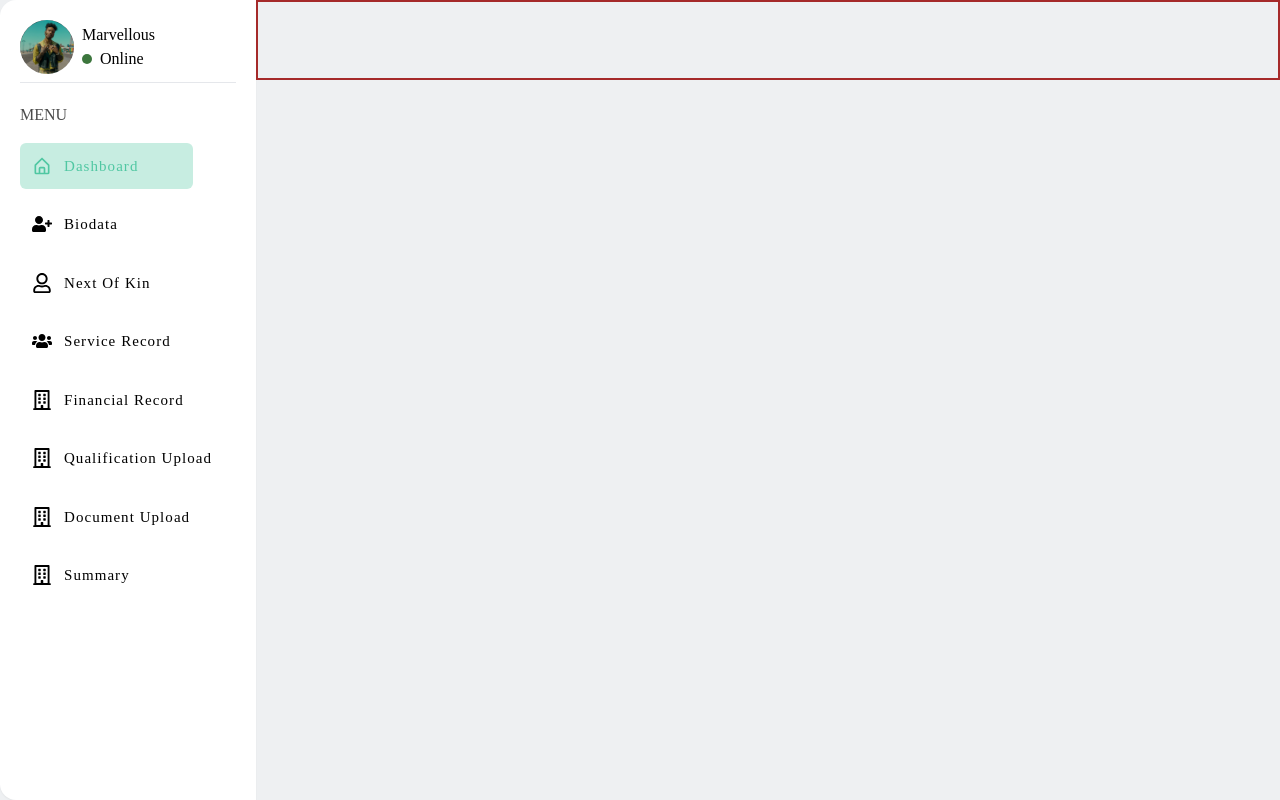
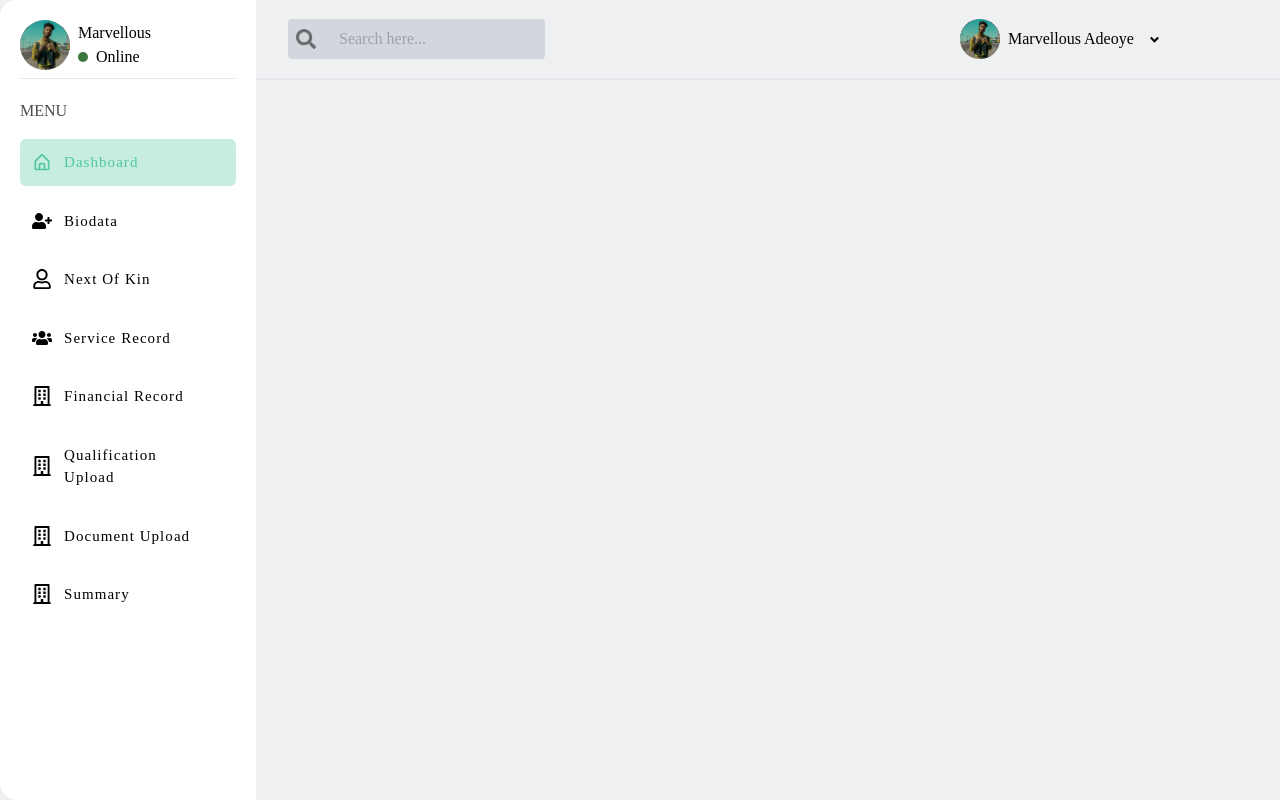
Before and after one commit to Marvellous0/FGNIEP, a React (Create React App) app: page / in a window 1280 px wide. Built offline with nearby package versions, Linux system fonts and the light colour scheme.

Commit message:
Created Navigation Layout Successfully

```diff
--- a/package.json
+++ b/package.json
@@ -15,6 +15,7 @@
     "react-scripts": "5.0.0",
     "react-toastify": "^9.1.1",
     "redux": "^4.1.2",
+    "styled-components": "^5.3.6",
     "web-vitals": "^2.1.0"
   },
   "scripts": {
--- /dev/null
+++ b/src/view/components/formik/FormikControl.jsx
@@ -0,0 +1,12 @@
+import SearchInput from "../inputs/SearchInput";
+
+const FormikControl = ({ control, ...rest }) => {
+    switch (control) {
+        case "search":
+            return <SearchInput {...rest}/>;
+        default:
+            return null;
+    }
+}
+
+export default FormikControl;
--- /dev/null
+++ b/src/view/components/inputs/SearchInput.jsx
@@ -0,0 +1,29 @@
+import styled from "styled-components";
+import theme from "../../../application/utils/Theme";
+import { FaSearch } from 'react-icons/fa';
+
+const InputField = styled.input`
+  width: 150px;
+  height: 35px;
+  padding-left: 15px;
+  outline:none;
+  background-color: #d2d7de;
+  border-radius: 4px;
+
+  @media (min-width: ${theme.breakPoint['tablet']}) {
+    width: 221.48px;
+   height: 37px;
+  }
+  `
+
+const SearchInput = (props) => {
+    const { setFilter, filter, type, placeholder, ...rest } = props;
+    return (
+        <div className="flex items-center bg-[#d2d7de] rounded">
+            <FaSearch size={20} className="mx-2 opacity-[49%]" />
+            <InputField value={filter} type="search" onChange={e => { setFilter(e.target.value) }} {...rest} placeholder={placeholder ? placeholder : "Search here..."} />
+        </div>
+    );
+}
+
+export default SearchInput;
--- a/src/view/layout/NavigationLayout.jsx
+++ b/src/view/layout/NavigationLayout.jsx
@@ -1,14 +1,17 @@
 import { FaUserCircle, FaUserPlus, FaCar, FaTags, FaRegBuilding, FaArrowAltCircleLeft, FaArrowAltCircleRight, FaHome, FaUsers, FaRegUser } from 'react-icons/fa';
 import { MdVolunteerActivism } from 'react-icons/md';
 import { BiHomeAlt } from 'react-icons/bi'
+import { RiArrowDropDownLine } from 'react-icons/ri'
 import { useState } from "react";
 import { useNavigate, useLocation } from "react-router-dom";
 import { useDispatch, useSelector } from "react-redux";
 import { setLoading } from '../../application/store/actions/ui';
 import userImg from '../../application/assets/images/profileImage.png'
+import SearchInput from '../components/inputs/SearchInput';
 
 const NavigationLayout = ({ children }) => {
     const [activeSideOption, setActiveOption] = useState('dashboard');
+
     const changeActiveSideOption = (activeOption) => {
         setActiveOption(activeOption);
     }
@@ -64,14 +67,13 @@ const NavigationLayout = ({ children }) => {
     ]
 
     return (
-        // <p>Hiiii</p>
         <>
             <div className={`bg-[#EEF0F2] h-[100vh] w-[100vw] flex flex-col`}>
                 <div className="h-[100%] md:mx-0 md:my-auto min-w-[300px] w-full flex">
                     {/* sideNav */}
                     <div className='bg-[white] h-full w-[20%] min-w-[200px] rounded-l-2xl shadow-sm hidden md:block p-5'>
                         <div className='flex items-center gap-2 mb-2'>
-                            <img src={userImg} alt="userImage" className="h-[20%] w-[25%] rounded-full" />
+                            <img src={userImg} alt="userImage" className="h-[50px] w-[50px] rounded-full" />
                             <div>
                                 <h6>Marvellous</h6>
                                 <span className='flex items-center gap-2'>
@@ -83,14 +85,13 @@ const NavigationLayout = ({ children }) => {
                         </div>
                         <hr />
 
-                        <h3 className='opacity-[0.7] mt-5'>MENU</h3>
+                        <h5 className='opacity-[0.7] mt-5'>MENU</h5>
                         <div className='mt-4 flex flex-col gap-3'>
                             {
                                 navOptions.map((n, index) =>
-                                    // n.isActive &&
-                                    <div key={index} className={`flex items-center px-3 text-[15px] hover:opacity-[49%] ${activeSideOption == n.action ? `rounded-md h-[10%] w-[80%] text-[#50c7a2] bg-[#c7ede1] hover:opacity-[100%] items-center` : ""}`} onClick={(e) => { changeActiveSideOption(n.action) }}>
+                                    <div key={index} className={`flex items-center px-3 text-[15px] hover:opacity-[49%] ${activeSideOption == n.action ? `rounded-md h-[10%] w-[100%] text-[#50c7a2] bg-[#c7ede1] hover:opacity-[100%] items-center` : ""}`} onClick={(e) => { changeActiveSideOption(n.action) }}>
                                         <n.icon size={20} />
-                                        <span className="tracking-[0.07em] p-3 cursor-pointer transition-all duration-300 whitespace-nowrap">{n.displayText}</span>
+                                        <span className="tracking-[0.07em] p-3 cursor-pointer transition-all duration-300">{n.displayText}</span>
                                     </div>
                                 )
                             }
@@ -99,7 +100,17 @@ const NavigationLayout = ({ children }) => {
 
 
                     {/* topNav */}
-                    <div className='border-[brown] border-2 w-[80%] h-[80px]'>
+                    <div className='w-[80%] h-[80px] flex items-center px-8 border-b-2'>
+                        <div className='h-[40px] w-[70%]'>
+                            <div className="flex h-[100%]">
+                                <SearchInput />
+                            </div>
+                        </div>
+                        <div className='h-[40px] w-[30%] flex gap-2 items-center'>
+                            <img src={userImg} alt="userImage" className="h-[100%] w-[40px] rounded-full" />
+                            <h6>Marvellous Adeoye</h6>
+                            <RiArrowDropDownLine size={25} />
+                        </div>
                     </div>
                 </div>
             </div>
```
Also changed, not shown: 2 other files (tests, documents, lock files or other folders).
